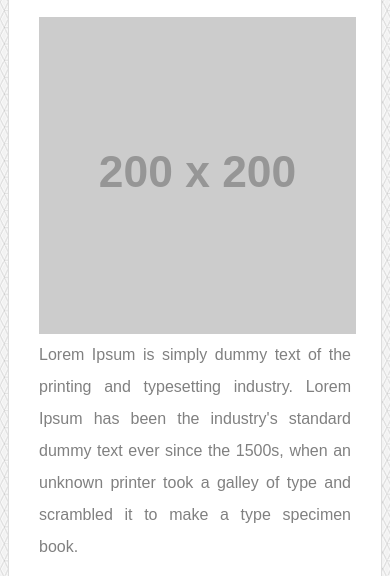
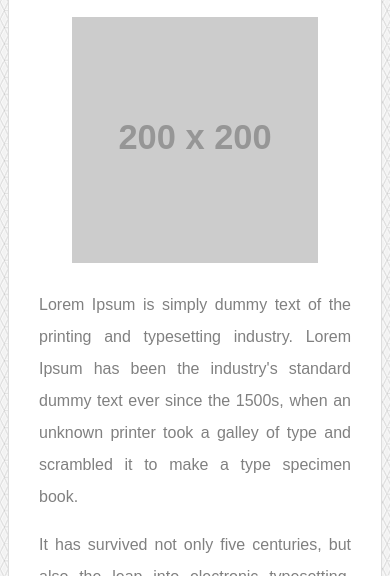
Before and after one commit to walterioo/Responsive-Portfolio, a plain HTML site: page index.html in a window 390 px wide. Shown: the part 189-765 px from the top of the page. Drawn offline with Linux system fonts and the light colour scheme; placeholder pictures from the web are drawn by us.

Commit message:
improved responsive code

```diff
--- a/style.css
+++ b/style.css
@@ -101,7 +101,6 @@ h2 {
     margin-left: 20px;
     margin-right: 20px;
     width: 200px;
-    clear: both;
 }
 
 p {
@@ -249,6 +248,7 @@ input[type=submit]:hover {
     }
     #myphoto {
         width: 40%;
+        max-width: 250px;
     }
     .portfolio-photos {
         width: 230px;
@@ -289,6 +289,8 @@ input[type=submit]:hover {
     .wrapper {
         margin-top: 90px;
         margin-bottom: 40px;
+        clear: both;
+        overflow: auto;
     }
     footer {
         width: 100%;
@@ -310,9 +312,18 @@ input[type=submit]:hover {
         padding: 10px;
     }
     #myphoto {
-        width: 90%;
-        margin-bottom: 5px;
+        width: 70%;
+        margin-left: 15%;
+        margin-bottom: 10px;
+        max-width: 250px;
+        display: inline-block;
     }
+
+    article {
+        clear: both;
+        overflow: auto;
+    }
+
     .portfolio-photos {
         margin-left: 10%;
         clear: both;
```
